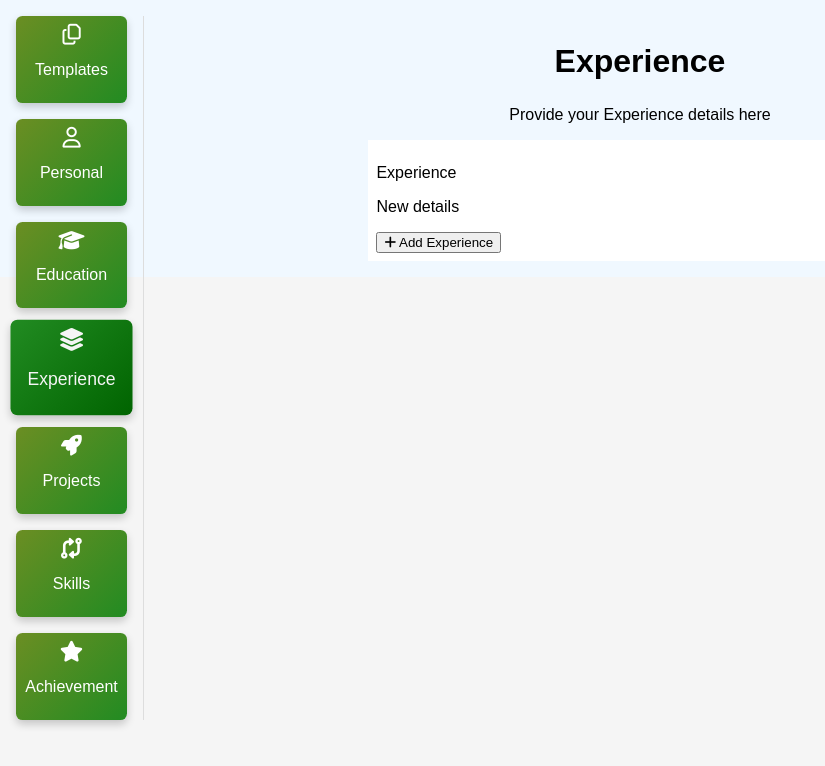
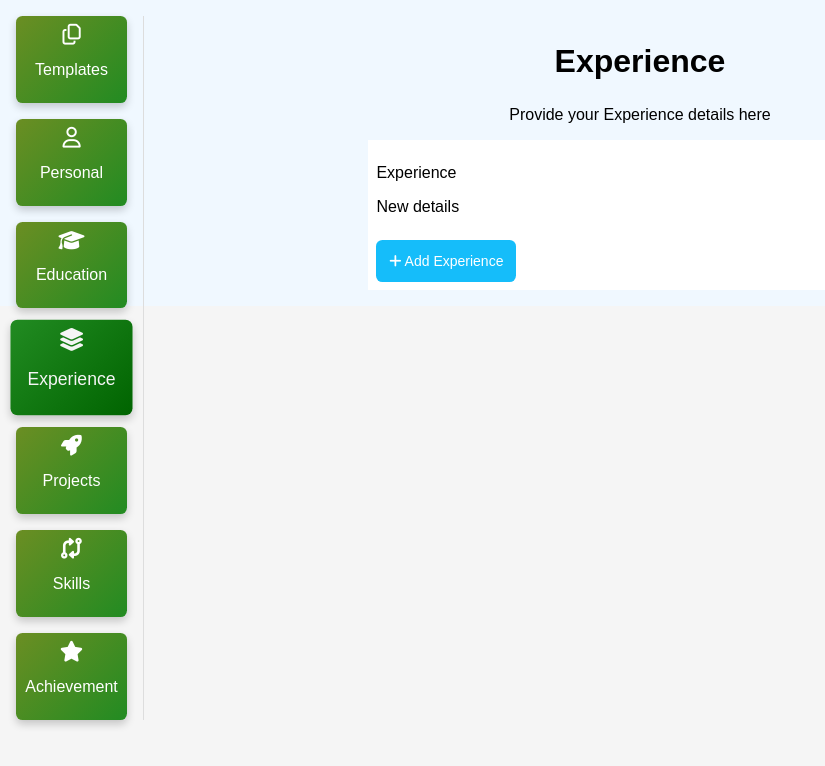
Before and after one commit to rohitghatal1/CVMaker-ReactJS, a React (Create React App) app: page / in a window 1280 px wide. Both pictures are taken after a click on the element "Experience". Shown: the top 766 px of the page, without its empty margins (0-825 px from the left). Built offline with nearby package versions, Linux system fonts and the light colour scheme.

Commit message:
added and styled add new experience button

```diff
--- a/src/componentsInner/experience.css
+++ b/src/componentsInner/experience.css
@@ -15,3 +15,15 @@
     width: 60%;
     margin: auto;
 }
+
+.experienceComponent .educationSection .addNewExperiecne .addNewExperiencebtn{
+    padding: 0.8rem;
+    background-color: #15bdfa;
+    color: #fff;
+    text-align: center;
+    font-size: 14px;
+    border-radius: 0.4rem;
+    border: none;
+    margin-top: 0.5rem;
+    cursor: pointer;
+}
```
